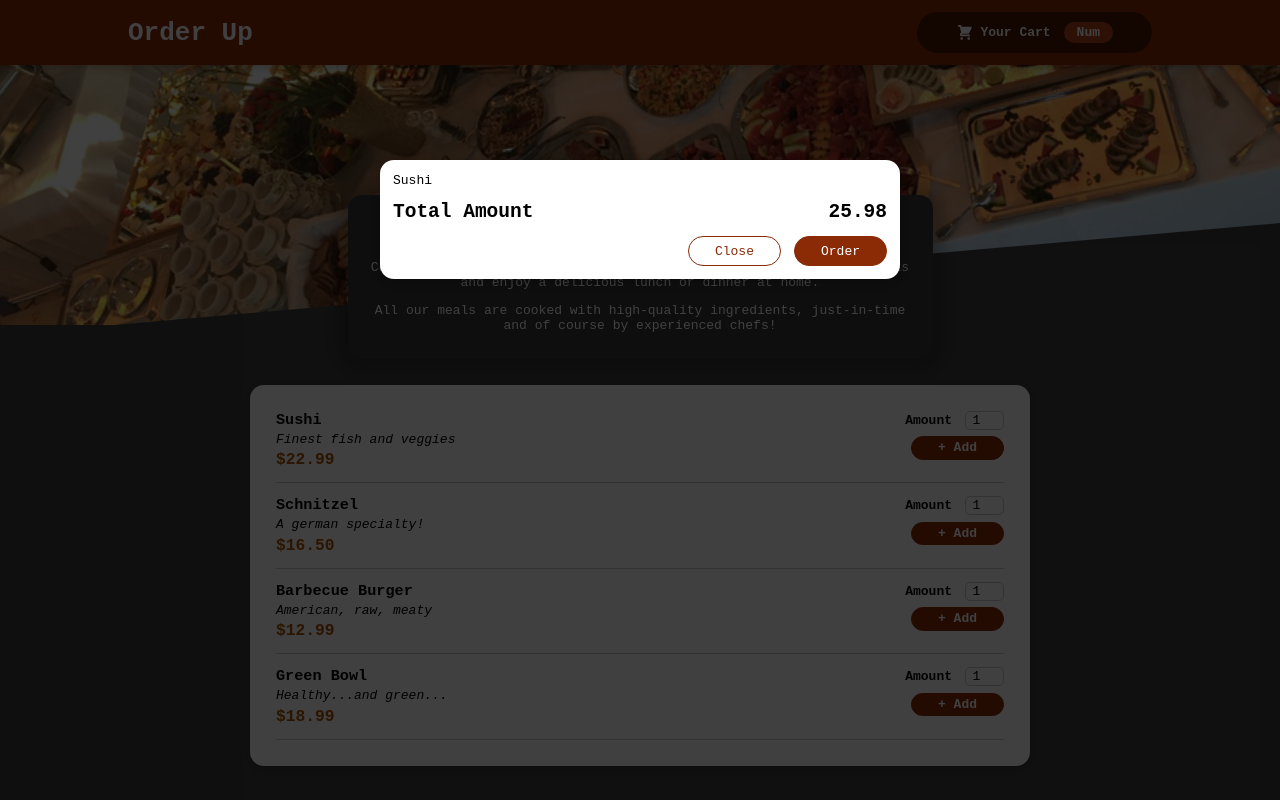
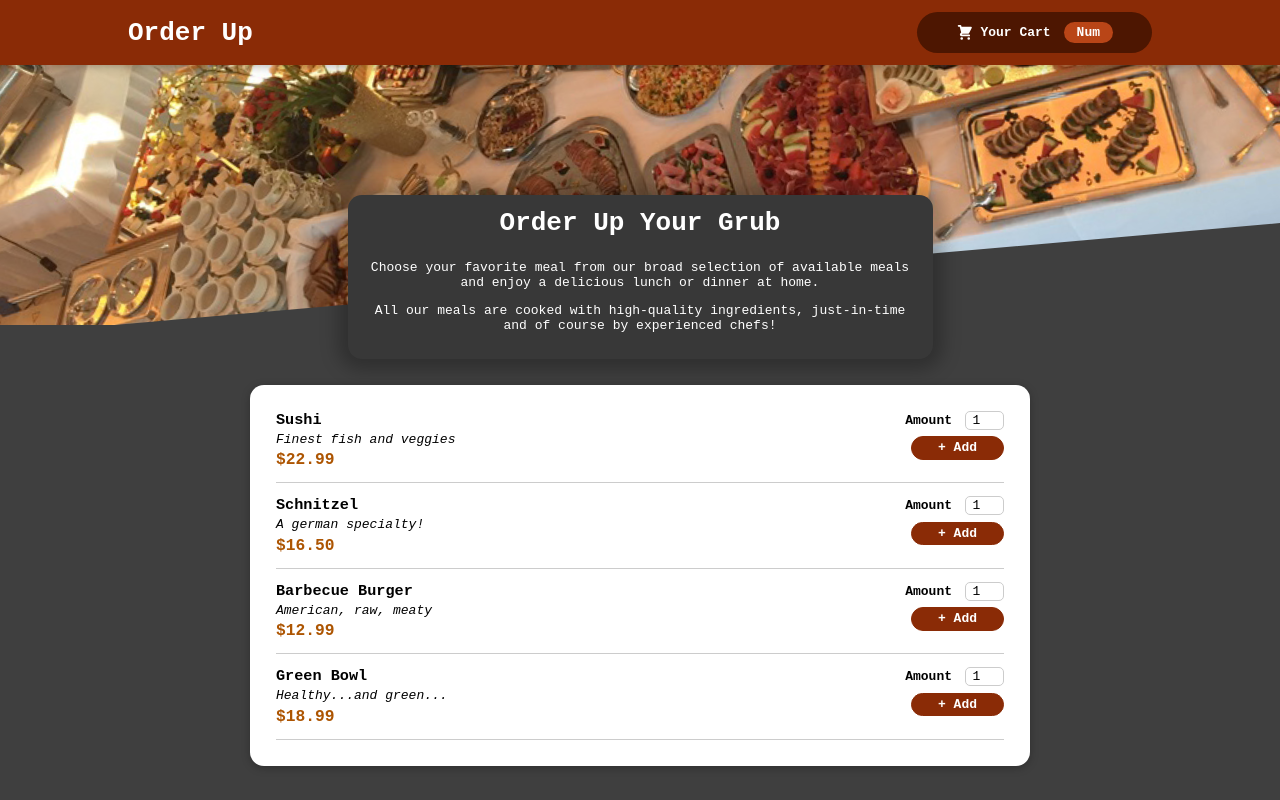
Before and after one commit to kylest0kes/food, a React (Create React App) app: page / in a window 1280 px wide. Built offline with nearby package versions, Linux system fonts and the light colour scheme.

Commit message:
created functionality via state, to manage the showing and hiding of the cart modal. still need cart logic tho

```diff
--- a/src/App.js
+++ b/src/App.js
@@ -1,13 +1,26 @@
-import React, { Fragment } from "react";
+import React, { Fragment, useState } from "react";
 import Cart from "./components/CART/Cart/Cart";
 import Header from "./components/LAYOUT/Header/Header";
 import Meals from "./components/MEALS/Meals/Meals";
 
 function App() {
+  // here we set up some state for showing the car
+  const [cartVisible, setCartVisible] = useState(false);
+
+  // here we set up a helper handler functions for showing or hiding the cart
+  const showCartHandler = () => {
+    setCartVisible(true);
+  };
+
+  const hideCartHandler = () => {
+    setCartVisible(false);
+  }
+
   return (
     <Fragment>
-      <Cart />
-      <Header />
+      {/* here we can use a little shortcut to show the cart component based on the state of \cartVisible */}
+      {cartVisible && <Cart onHideCart={hideCartHandler} />}
+      <Header onShowCart={showCartHandler} />
       <main>
         <Meals />
       </main>
--- a/src/components/CART/Cart/Cart.js
+++ b/src/components/CART/Cart/Cart.js
@@ -13,14 +13,14 @@ const Cart = (props) => {
     )
 
   return (
-    <Modal>
+    <Modal onClose={props.onHideCart}>
         {cartItems}
         <div className={classes.total}>
             <span>Total Amount</span>
             <span>25.98</span>
         </div>
         <div className={classes.actions}>
-            <button className={classes['button--alt']}>Close</button>
+            <button className={classes['button--alt']} onClick={props.onHideCart}>Close</button>
             <button className={classes.button}>Order</button>
         </div>
     </Modal>
--- a/src/components/LAYOUT/Header/Header.js
+++ b/src/components/LAYOUT/Header/Header.js
@@ -4,12 +4,12 @@ import meal  from '../../../assets/meals.jpg';
 import HeaderButton from '../HeaderButton/HeaderButton';
 import classes from './Header.module.css';
 
-const Header = () => {
+const Header = (props) => {
   return (
     <Fragment>
         <header className={classes.header}>
             <h1>Order Up</h1>
-            <HeaderButton />
+            <HeaderButton onClick={props.onShowCart} />
         </header>
         <div className={classes['main-image']}>
             <img src={meal} alt='header-img'/>
--- a/src/components/LAYOUT/HeaderButton/HeaderButton.js
+++ b/src/components/LAYOUT/HeaderButton/HeaderButton.js
@@ -5,7 +5,7 @@ import classes from './HeaderButton.module.css';
 
 const HeaderButton = (props) => {
   return (
-    <button className={classes.button}>
+    <button className={classes.button} onClick={props.onClick}>
         <span className={classes.icon}>
             <CartIcon />
         </span>
--- a/src/components/UI/Modal/Modal.js
+++ b/src/components/UI/Modal/Modal.js
@@ -7,7 +7,7 @@ import classes from './Modal.module.css';
 // here i am adding in 2 seperate components into this file, as they are very closely tied to the
 // modal component
 const Backdrop = props => {
-    return <div className={classes.backdrop} />
+    return <div className={classes.backdrop} onClick={props.onClose}/>
 }
 
 const ModalOverlay = props => {
@@ -22,7 +22,7 @@ const htmlPortal = document.getElementById('overlays');
 const Modal = (props) => {
   return (
     <Fragment>
-        {ReactDOM.createPortal(<Backdrop />, htmlPortal)}
+        {ReactDOM.createPortal(<Backdrop onClose={props.onClose} />, htmlPortal)}
         {ReactDOM.createPortal(<ModalOverlay>{props.children}</ModalOverlay>, htmlPortal)}
     </Fragment>
   )
```
Also changed, not shown: 1 other file (tests, documents, lock files or other folders).
